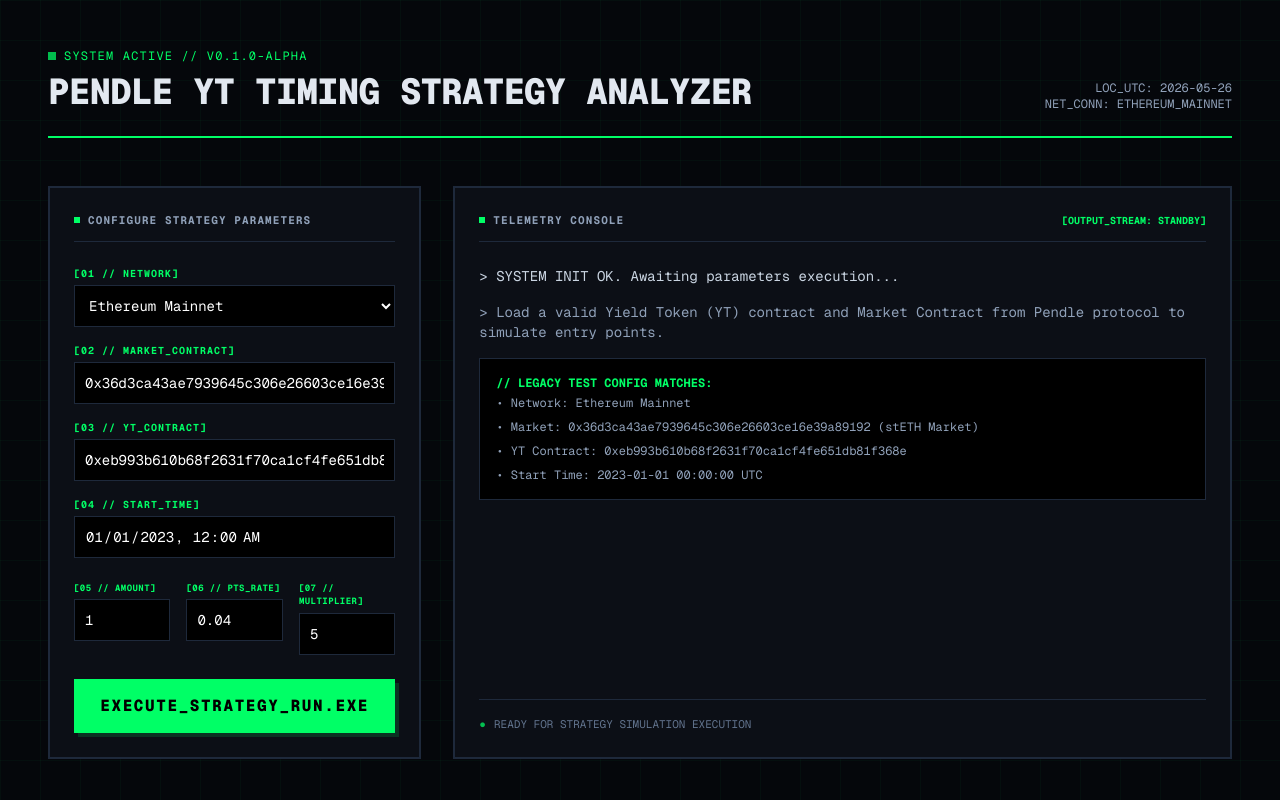
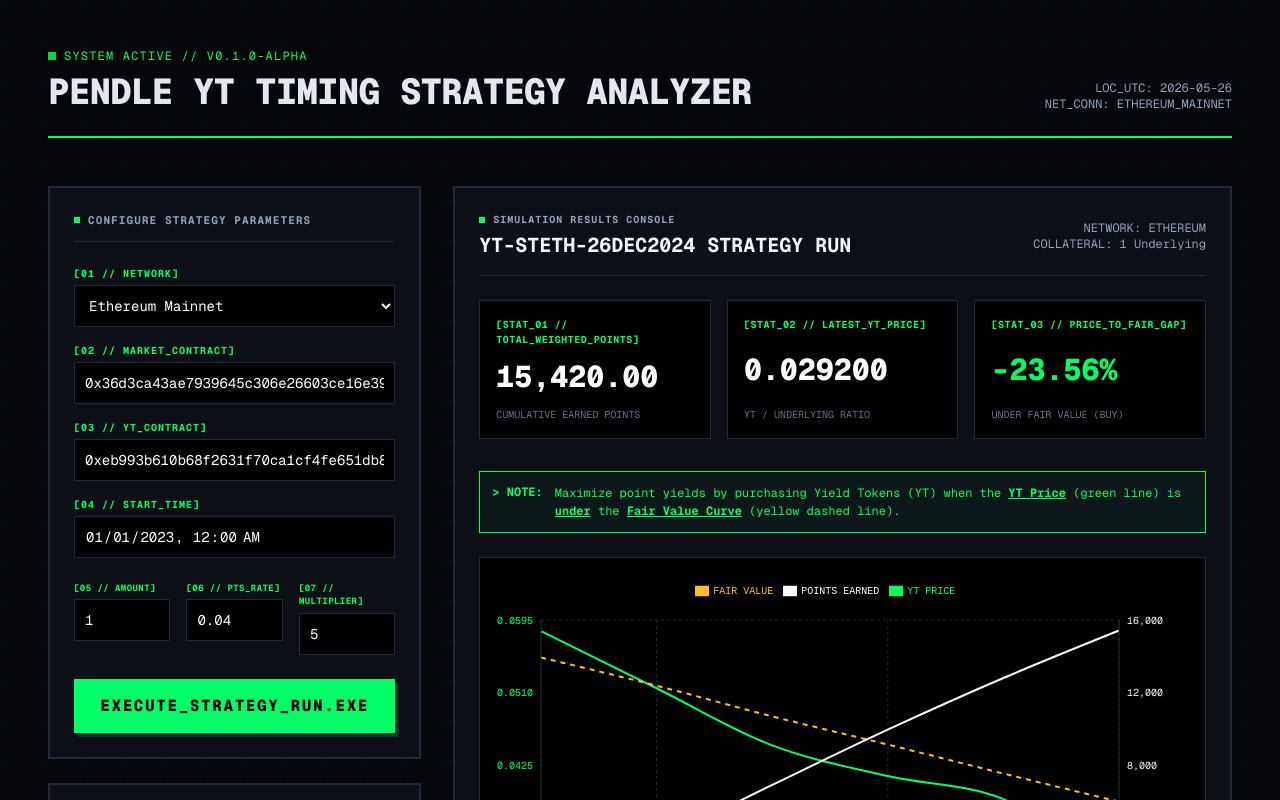
Before and after one commit to Rusenkiy/pendle-analyzer, a Next.js app: page / in a window 1280 px wide. Shown: the top 800 px of the page. Built offline with nearby package versions, Linux system fonts and the light colour scheme.

Commit message:
feat: add results dashboard with recharts for strategy visualization

```diff
--- a/app/page.tsx
+++ b/app/page.tsx
@@ -1,10 +1,33 @@
 "use client";
 
+import { useState } from "react";
 import InputForm, { StrategyInputs } from "@/components/InputForm";
+import ResultsDashboard, { StrategyDataPoint } from "@/components/ResultsDashboard";
+
+// Sample mockup data representing stETH YT decay and points accumulation
+const MOCK_STRATEGY_DATA: StrategyDataPoint[] = [
+  { timestamp: "2024-12-20 00:00", ytPrice: 0.0582, fairValue: 0.0551, pointsEarned: 1250 },
+  { timestamp: "2024-12-21 00:00", ytPrice: 0.0515, fairValue: 0.0518, pointsEarned: 3800 },
+  { timestamp: "2024-12-22 00:00", ytPrice: 0.0448, fairValue: 0.0482, pointsEarned: 6900 },
+  { timestamp: "2024-12-23 00:00", ytPrice: 0.0412, fairValue: 0.0449, pointsEarned: 9950 },
+  { timestamp: "2024-12-24 00:00", ytPrice: 0.0385, fairValue: 0.0415, pointsEarned: 12800 },
+  { timestamp: "2024-12-25 00:00", ytPrice: 0.0292, fairValue: 0.0382, pointsEarned: 15420 },
+];
 
 export default function Home() {
+  const [strategyInputs, setStrategyInputs] = useState<StrategyInputs>({
+    network: "ethereum",
+    marketContract: "0x36d3ca43ae7939645c306e26603ce16e39a89192",
+    ytContract: "0xeb993b610b68f2631f70ca1cf4fe651db81f368e",
+    startTime: "2023-01-01T00:00",
+    underlyingAmount: 1.0,
+    pointsPerHourPerUnderlying: 0.04,
+    pendleMultiplier: 5,
+  });
+
   const handleStrategySubmit = (inputs: StrategyInputs) => {
     console.log("Dashboard received inputs:", inputs);
+    setStrategyInputs(inputs);
   };
 
   return (
@@ -24,53 +47,36 @@
         </div>
         <div className="text-right font-mono text-xs text-slate-400">
           <p>LOC_UTC: {new Date().toISOString().substring(0, 10)}</p>
-          <p>NET_CONN: ETHEREUM_MAINNET</p>
+          <p>NET_CONN: {strategyInputs.network.toUpperCase()}_MAINNET</p>
         </div>
       </header>
 
       {/* Two-Column Interactive Dashboard Layout */}
       <div className="my-12 grid grid-cols-1 lg:grid-cols-3 gap-8 items-start">
         {/* Left Column: Strategy Config Form */}
-        <div className="lg:col-span-1">
+        <div className="lg:col-span-1 space-y-6">
           <InputForm onSubmit={handleStrategySubmit} />
+
+          {/* Diagnostic Console Log Card */}
+          <div className="border-2 border-dark-border bg-dark-card p-4 font-mono text-xs text-slate-400 space-y-2">
+            <span className="text-brand-green font-bold block mb-1">{"[DIAGNOSTIC_TELEMETRY]"}</span>
+            <p>• NET: {strategyInputs.network}</p>
+            <p className="truncate">• MKT: {strategyInputs.marketContract}</p>
+            <p className="truncate">• YT: {strategyInputs.ytContract}</p>
+            <p>• START: {strategyInputs.startTime}</p>
+            <p>• COLLATERAL: {strategyInputs.underlyingAmount} ETH</p>
+          </div>
         </div>
 
-        {/* Right Column: Interactive Output Console */}
-        <div className="lg:col-span-2 border-2 border-dark-border bg-dark-card p-6 h-full min-h-[500px] flex flex-col justify-between font-mono">
-          <div>
-            <div className="flex items-center justify-between border-b border-dark-border pb-3 mb-6">
-              <div className="flex items-center gap-2">
-                <span className="h-1.5 w-1.5 bg-brand-green"></span>
-                <span className="text-[11px] font-bold tracking-widest text-slate-400 uppercase">
-                  Telemetry Console
-                </span>
-              </div>
-              <span className="text-[10px] text-brand-green font-bold">
-                [OUTPUT_STREAM: STANDBY]
-              </span>
-            </div>
-
-            <div className="text-sm space-y-4 text-slate-400">
-              <p className="text-slate-300">
-                &gt; SYSTEM INIT OK. Awaiting parameters execution...
-              </p>
-              <p>
-                &gt; Load a valid Yield Token (YT) contract and Market Contract from Pendle protocol to simulate entry points.
-              </p>
-              <div className="p-4 bg-black border border-dark-border space-y-2 text-xs">
-                <span className="text-brand-green block mb-1 font-bold">{"// LEGACY TEST CONFIG MATCHES:"}</span>
-                <p>• Network: Ethereum Mainnet</p>
-                <p>• Market: 0x36d3ca43ae7939645c306e26603ce16e39a89192 (stETH Market)</p>
-                <p>• YT Contract: 0xeb993b610b68f2631f70ca1cf4fe651db81f368e</p>
-                <p>• Start Time: 2023-01-01 00:00:00 UTC</p>
-              </div>
-            </div>
-          </div>
-
-          <div className="mt-8 border-t border-dark-border pt-4 text-[11px] text-slate-500">
-            <span className="text-brand-green animate-pulse mr-2">●</span>
-            READY FOR STRATEGY SIMULATION EXECUTION
-          </div>
+        {/* Right Column: Charting Results Dashboard */}
+        <div className="lg:col-span-2">
+          <ResultsDashboard
+            data={MOCK_STRATEGY_DATA}
+            totalWeightedPoints={15420.00}
+            symbol="YT-stETH-26DEC2024"
+            network={strategyInputs.network}
+            underlyingAmount={strategyInputs.underlyingAmount}
+          />
         </div>
       </div>
 
--- /dev/null
+++ b/components/ResultsDashboard.tsx
@@ -0,0 +1,245 @@
+"use client";
+
+import React from "react";
+import {
+  ResponsiveContainer,
+  LineChart,
+  Line,
+  XAxis,
+  YAxis,
+  CartesianGrid,
+  Tooltip,
+  Legend,
+} from "recharts";
+
+export interface StrategyDataPoint {
+  timestamp: string; // Formatted date string (e.g. "YYYY-MM-DD HH:mm")
+  ytPrice: number;   // YT/Underlying price
+  fairValue: number; // Fair value curve price
+  pointsEarned: number; // Cumulative or weighted points earned
+}
+
+export interface ResultsDashboardProps {
+  data: StrategyDataPoint[];
+  totalWeightedPoints: number;
+  symbol: string;
+  network: string;
+  underlyingAmount: number;
+}
+
+interface CustomTooltipProps {
+  active?: boolean;
+  payload?: Array<{
+    name: string;
+    value: number;
+    color: string;
+  }>;
+  label?: string;
+}
+
+// Custom Tooltip component for Recharts styled brutalistically
+const CustomTooltip = ({ active, payload, label }: CustomTooltipProps) => {
+  if (active && payload && payload.length) {
+    return (
+      <div className="bg-black border-2 border-dark-border p-3 font-mono text-[11px] text-slate-300 rounded-none shadow-lg">
+        <p className="text-brand-green font-bold mb-2 border-b border-dark-border pb-1">
+          &gt; DATE: {label}
+        </p>
+        <div className="space-y-1">
+          {payload.map((item) => (
+            <p key={item.name} className="flex justify-between gap-4" style={{ color: item.color }}>
+              <span>{item.name?.toUpperCase()}:</span>
+              <span className="font-bold">{item.value !== undefined ? Number(item.value).toFixed(6) : "0.000000"}</span>
+            </p>
+          ))}
+        </div>
+      </div>
+    );
+  }
+  return null;
+};
+
+export default function ResultsDashboard({
+  data,
+  totalWeightedPoints,
+  symbol,
+  network,
+  underlyingAmount,
+}: ResultsDashboardProps) {
+  // Extract latest metrics for display fallback
+  const latestPrice = data.length > 0 ? data[data.length - 1].ytPrice : 0;
+  const latestFairValue = data.length > 0 ? data[data.length - 1].fairValue : 0;
+  const priceToFairGap = latestFairValue > 0 ? ((latestPrice - latestFairValue) / latestFairValue) * 100 : 0;
+
+  return (
+    <div className="border-2 border-dark-border bg-dark-card p-6 rounded-none w-full font-mono text-slate-200">
+      {/* Title Header */}
+      <div className="flex flex-col md:flex-row justify-between items-start md:items-center gap-4 border-b border-dark-border pb-4 mb-6">
+        <div>
+          <div className="flex items-center gap-2 mb-1">
+            <span className="h-1.5 w-1.5 bg-brand-green"></span>
+            <span className="text-[10px] font-bold tracking-widest text-slate-400 uppercase">
+              Simulation Results Console
+            </span>
+          </div>
+          <h2 className="text-xl font-bold uppercase text-slate-100">
+            {symbol} Strategy Run
+          </h2>
+        </div>
+        <div className="text-left md:text-right text-xs text-slate-400">
+          <p>NETWORK: {network.toUpperCase()}</p>
+          <p>COLLATERAL: {underlyingAmount} Underlying</p>
+        </div>
+      </div>
+
+      {/* Summary Stats Cards */}
+      <div className="grid grid-cols-1 md:grid-cols-3 gap-4 mb-8">
+        {/* Card 1: Total Points */}
+        <div className="border border-dark-border bg-black p-4 rounded-none flex flex-col justify-between">
+          <span className="text-[10px] text-brand-green font-bold tracking-wider">
+            [STAT_01 // TOTAL_WEIGHTED_POINTS]
+          </span>
+          <div className="my-3">
+            <span className="text-2xl md:text-3xl font-extrabold text-white">
+              {totalWeightedPoints.toLocaleString(undefined, {
+                minimumFractionDigits: 2,
+                maximumFractionDigits: 4,
+              })}
+            </span>
+          </div>
+          <span className="text-[10px] text-slate-500">
+            CUMULATIVE EARNED POINTS
+          </span>
+        </div>
+
+        {/* Card 2: Current YT Price */}
+        <div className="border border-dark-border bg-black p-4 rounded-none flex flex-col justify-between">
+          <span className="text-[10px] text-brand-green font-bold tracking-wider">
+            [STAT_02 // LATEST_YT_PRICE]
+          </span>
+          <div className="my-3">
+            <span className="text-2xl md:text-3xl font-extrabold text-white">
+              {latestPrice.toFixed(6)}
+            </span>
+          </div>
+          <span className="text-[10px] text-slate-500">
+            YT / UNDERLYING RATIO
+          </span>
+        </div>
+
+        {/* Card 3: Price vs Fair Value Gap */}
+        <div className="border border-dark-border bg-black p-4 rounded-none flex flex-col justify-between">
+          <span className="text-[10px] text-brand-green font-bold tracking-wider">
+            [STAT_03 // PRICE_TO_FAIR_GAP]
+          </span>
+          <div className="my-3">
+            <span
+              className={`text-2xl md:text-3xl font-extrabold ${
+                priceToFairGap <= 0 ? "text-brand-green" : "text-red-500"
+              }`}
+            >
+              {priceToFairGap > 0 ? "+" : ""}
+              {priceToFairGap.toFixed(2)}%
+            </span>
+          </div>
+          <span className="text-[10px] text-slate-500">
+            {priceToFairGap <= 0 ? "UNDER FAIR VALUE (BUY)" : "OVER VALUED (HOLD)"}
+          </span>
+        </div>
+      </div>
+
+      {/* Strategy Guidance HUD banner */}
+      <div className="border border-brand-green bg-brand-green-dim/10 text-brand-green p-3 text-xs mb-6 rounded-none flex items-start gap-3">
+        <span className="font-bold shrink-0">&gt; NOTE:</span>
+        <p className="leading-normal">
+          Maximize point yields by purchasing Yield Tokens (YT) when the <strong className="underline">YT Price</strong> (green line) is <strong className="underline">under</strong> the <strong className="underline">Fair Value Curve</strong> (yellow dashed line).
+        </p>
+      </div>
+
+      {/* Chart Container */}
+      <div className="w-full h-[400px] border border-dark-border bg-black p-4 rounded-none">
+        <ResponsiveContainer width="100%" height="100%">
+          <LineChart
+            data={data}
+            margin={{ top: 10, right: 10, left: -15, bottom: 0 }}
+          >
+            <CartesianGrid stroke="#1E293B" strokeDasharray="3 3" />
+            <XAxis
+              dataKey="timestamp"
+              stroke="#64748B"
+              fontSize={10}
+              tickLine={false}
+              axisLine={{ stroke: "#1E293B" }}
+            />
+            {/* Left YAxis - YT Price and Fair Value */}
+            <YAxis
+              yAxisId="left"
+              stroke="#00FF66"
+              fontSize={10}
+              tickLine={false}
+              axisLine={{ stroke: "#1E293B" }}
+              domain={["auto", "auto"]}
+              tickFormatter={(value: number) => value.toFixed(4)}
+            />
+            {/* Right YAxis - Points Earned */}
+            <YAxis
+              yAxisId="right"
+              orientation="right"
+              stroke="#F8FAFC"
+              fontSize={10}
+              tickLine={false}
+              axisLine={{ stroke: "#1E293B" }}
+              domain={["auto", "auto"]}
+              tickFormatter={(value: number) => value.toLocaleString()}
+            />
+            <Tooltip content={<CustomTooltip />} />
+            <Legend
+              verticalAlign="top"
+              height={36}
+              iconType="rect"
+              wrapperStyle={{
+                fontFamily: "monospace",
+                fontSize: "10px",
+                textTransform: "uppercase",
+              }}
+            />
+            {/* YT Price line */}
+            <Line
+              yAxisId="left"
+              type="monotone"
+              dataKey="ytPrice"
+              name="YT Price"
+              stroke="#00FF66"
+              strokeWidth={2}
+              dot={false}
+              activeDot={{ r: 4, stroke: "#00FF66", strokeWidth: 2 }}
+            />
+            {/* Fair Value Curve line */}
+            <Line
+              yAxisId="left"
+              type="monotone"
+              dataKey="fairValue"
+              name="Fair Value"
+              stroke="#FBBF24"
+              strokeWidth={2}
+              strokeDasharray="5 5"
+              dot={false}
+              activeDot={{ r: 4, stroke: "#FBBF24", strokeWidth: 2 }}
+            />
+            {/* Points Earned line */}
+            <Line
+              yAxisId="right"
+              type="monotone"
+              dataKey="pointsEarned"
+              name="Points Earned"
+              stroke="#F8FAFC"
+              strokeWidth={2}
+              dot={false}
+              activeDot={{ r: 4, stroke: "#F8FAFC", strokeWidth: 2 }}
+            />
+          </LineChart>
+        </ResponsiveContainer>
+      </div>
+    </div>
+  );
+}
--- a/package.json
+++ b/package.json
@@ -11,7 +11,8 @@
   "dependencies": {
     "next": "16.2.6",
     "react": "19.2.4",
-    "react-dom": "19.2.4"
+    "react-dom": "19.2.4",
+    "recharts": "^3.8.1"
   },
   "devDependencies": {
     "@tailwindcss/postcss": "^4",
```
Also changed, not shown: 1 other file (tests, documents, lock files or other folders).
